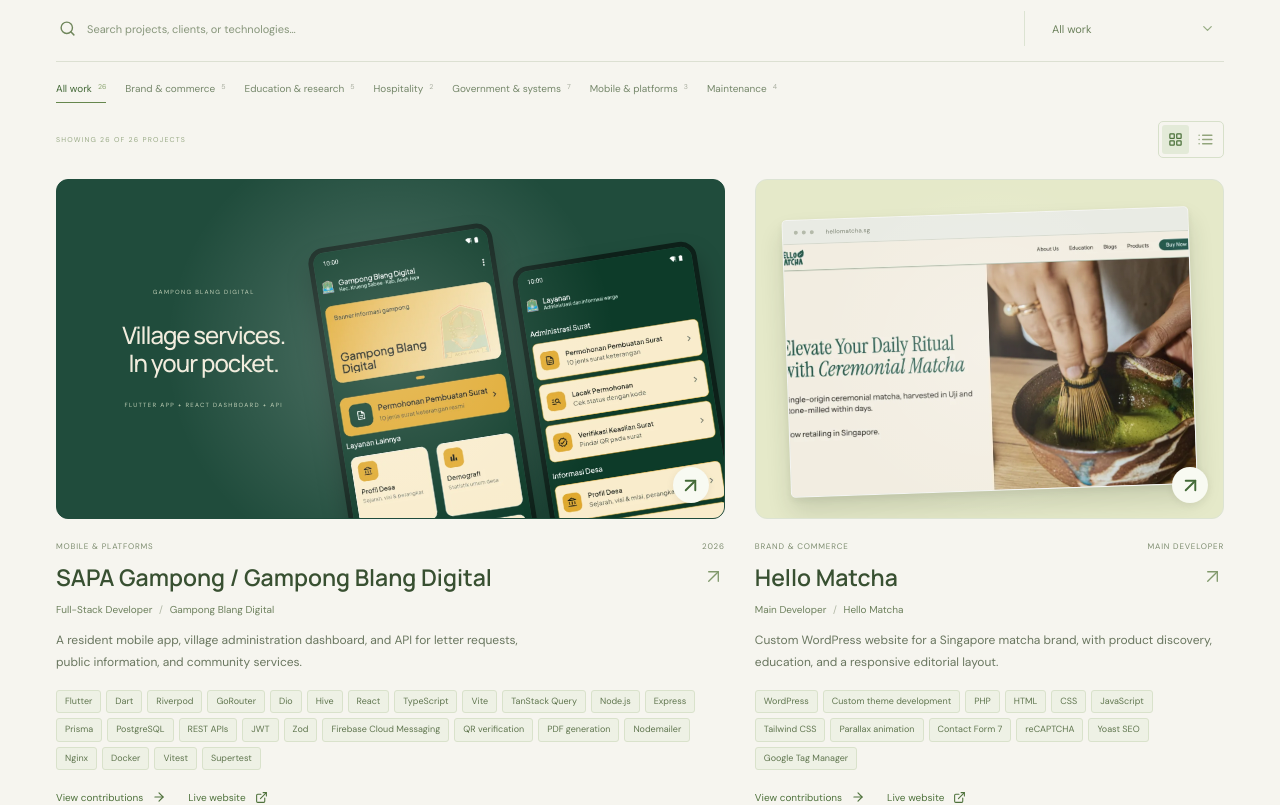
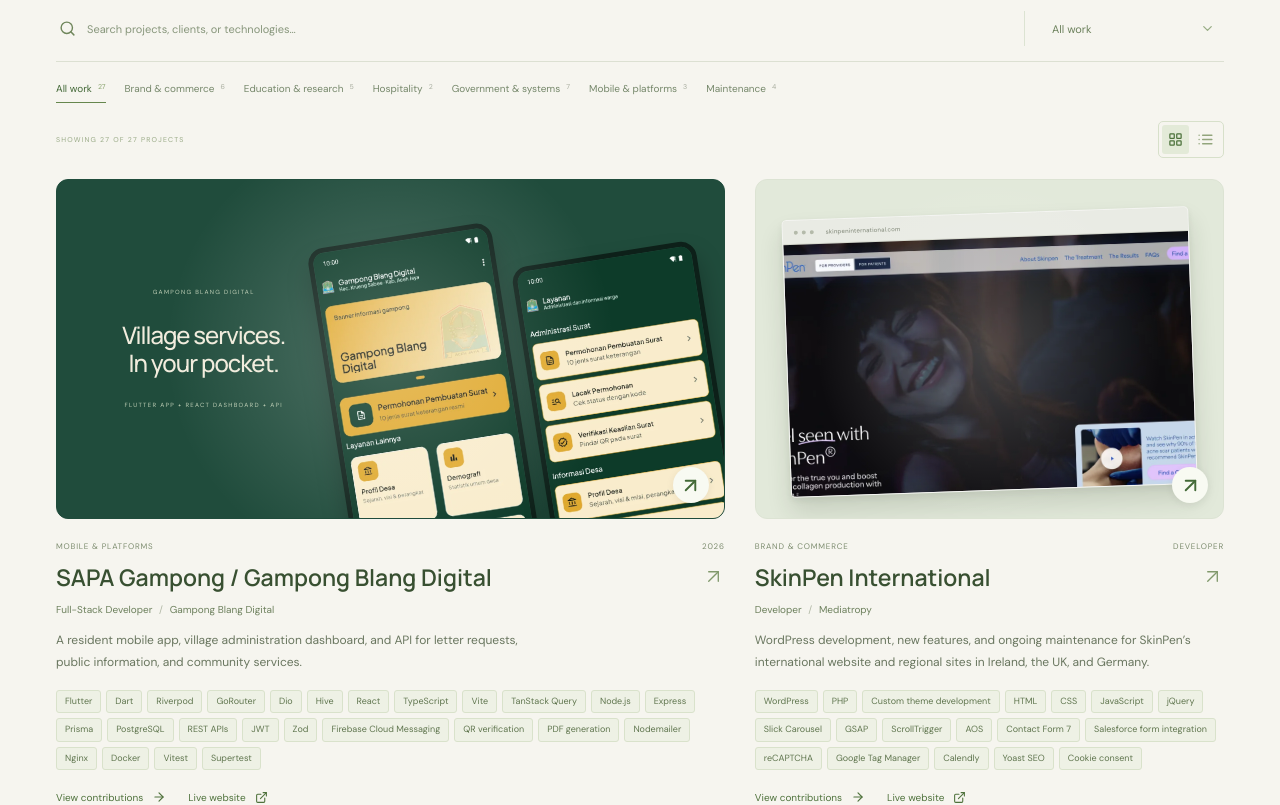
Before and after one commit to nooralizahar0925/my-portfolio, a React (Vite) app: page / in a window 1280 px wide. Shown: the part 940-1745 px from the top of the page. Built offline with nearby package versions, Linux system fonts and the light colour scheme.

Commit message:
Add SkinPen portfolio project with regional website links

```diff
--- a/src/App.tsx
+++ b/src/App.tsx
@@ -85,6 +85,7 @@ function ProjectDialog({ project, close }: { project: Project; close: () => void
       <h3>Technology & skills</h3><div className="stack-groups">{Object.entries(project.stack).map(([group, technologies]) => <div className="stack-group" key={group}><span>{group}</span><div className="tags">{technologies.map(technology => <span key={technology}>{technology}</span>)}</div></div>)}</div>
       {project.note && <p className="project-note">{project.note}</p>}
       {project.appUrl && <a className="button button-dark dialog-visit" href={project.appUrl} target="_blank" rel="noreferrer">View app on Google Play <ExternalLink size={16}/></a>}{project.url && <a className={project.appUrl ? 'text-link related-website-link' : 'button button-dark dialog-visit'} href={project.url} target="_blank" rel="noreferrer">{project.urlLabel || 'Visit live website'} <ExternalLink size={16} /></a>}
+      {project.regionalSites && <section className="regional-sites" aria-labelledby="regional-sites-title"><h3 id="regional-sites-title">Regional websites</h3><div className="regional-site-links">{project.regionalSites.map(site => <a href={site.url} key={site.url} target="_blank" rel="noreferrer"><span>{site.name}<small>{new URL(site.url).hostname}</small></span><ExternalLink size={16}/></a>)}</div></section>}
     </div>
   </dialog>;
 }
--- a/src/data.ts
+++ b/src/data.ts
@@ -22,6 +22,7 @@ export interface Project {
   url?: string;
   urlLabel?: string;
   appUrl?: string;
+  regionalSites?: { name: string; url: string }[];
   image?: string;
   note?: string;
 }
@@ -110,8 +111,39 @@ export const projects: Project[] = [
     "url": "https://gampongblangdigital.com/"
   },
   {
+    id: 'skinpen',
+    number: "02",
+    name: 'SkinPen International',
+    category: 'Brand & commerce',
+    description: 'WordPress development, new features, and ongoing maintenance for SkinPen’s international website and regional sites in Ireland, the UK, and Germany.',
+    role: 'Developer',
+    context: 'Mediatropy',
+    year: '',
+    stack: {
+      'CMS & theme': ['WordPress', 'PHP', 'Custom theme development'],
+      'Frontend': ['HTML', 'CSS', 'JavaScript', 'jQuery', 'Slick Carousel'],
+      'Motion': ['GSAP', 'ScrollTrigger', 'AOS'],
+      'Forms & integrations': ['Contact Form 7', 'Salesforce form integration', 'reCAPTCHA', 'Google Tag Manager', 'Calendly'],
+      'SEO & consent': ['Yoast SEO', 'Cookie consent'],
+    },
+    tags: ['WordPress', 'PHP', 'Custom theme development', 'HTML', 'CSS', 'JavaScript', 'jQuery', 'Slick Carousel', 'GSAP', 'ScrollTrigger', 'AOS', 'Contact Form 7', 'Salesforce form integration', 'reCAPTCHA', 'Google Tag Manager', 'Calendly', 'Yoast SEO', 'Cookie consent'],
+    contributions: [
+      'Website development across SkinPen International and the Ireland, UK, and Germany sites',
+      'New features and responsive frontend implementation for regional brand experiences',
+      'Ongoing maintenance and updates across all four websites',
+    ],
+    detail: 'Development, feature delivery, and ongoing maintenance at Mediatropy for SkinPen’s international website and three regional websites. The sites serve patients and healthcare professionals, with treatment information, clinical resources, and clinic discovery.',
+    url: 'https://skinpeninternational.com/',
+    image: '/projects/skinpen.webp',
+    regionalSites: [
+      { name: 'Ireland', url: 'https://skinpenie.com/' },
+      { name: 'United Kingdom', url: 'https://skinpenuk.com/' },
+      { name: 'Germany', url: 'https://skinpende.com/' },
+    ],
+  },
+  {
     "id": "hellomatcha",
-    "number": "02",
+    "number": "03",
     "name": "Hello Matcha",
     "category": "Brand & commerce",
     "description": "Custom WordPress website for a Singapore matcha brand, with product discovery, education, and a responsive editorial layout.",
@@ -163,7 +195,7 @@ export const projects: Project[] = [
   },
   {
     "id": "ntu",
-    "number": "03",
+    "number": "04",
     "name": "NTU College of Engineering",
     "category": "Education & research",
     "description": "A Sitefinity website presenting NTU’s engineering programmes, research, news, and institutional content.",
@@ -205,7 +237,7 @@ export const projects: Project[] = [
   },
   {
     "id": "nanofab",
-    "number": "04",
+    "number": "05",
     "name": "NTU Nanofab",
     "category": "Education & research",
     "description": "A custom WordPress website for nanofabrication facilities, equipment, research capabilities, and facility access.",
@@ -259,7 +291,7 @@ export const projects: Project[] = [
   },
   {
     "id": "kandooma",
-    "number": "05",
+    "number": "06",
     "name": "Holiday Inn Resort Kandooma",
     "category": "Hospitality",
     "description": "A resort website with custom WordPress development, scroll animation, booking widgets, and marketing integrations.",
@@ -317,7 +349,7 @@ export const projects: Project[] = [
   },
   {
     "id": "gili",
-    "number": "06",
+    "number": "07",
     "name": "Gili Lankanfushi",
     "category": "Hospitality",
     "description": "WordPress development for the Maldives resort, including custom content blocks, SEO, analytics, and booking integrations.",
@@ -390,7 +422,7 @@ export const projects: Project[] = [
   {
     "id": "dso",
     "image": "/projects/dso.webp",
-    "number": "07",
+    "number": "08",
     "name": "DSO National Laboratories — DSO50",
     "category": "Education & research",
     "description": "Frontend support for the commemorative website telling the story of DSO’s 50 years of defence research.",
@@ -425,7 +457,7 @@ export const projects: Project[] = [
   {
     "id": "join-dso",
     "image": "/projects/join-dso.webp",
-    "number": "08",
+    "number": "09",
     "name": "DSO Career Hub — Join DSO",
     "category": "Education & research",
     "description": "Recruitment website for DSO National Laboratories, with careers, scholarships, internships, and stories.",
@@ -472,7 +504,7 @@ export const projects: Project[] = [
   },
   {
     "id": "firstskool",
-    "number": "09",
+    "number": "10",
     "name": "My First Skool",
     "category": "Education & research",
     "description": "Preschool website development with CMS customisation, animation, SEO, and marketing integration.",
@@ -531,7 +563,7 @@ export const projects: Project[] = [
   {
     "id": "pmis",
     "image": "/projects/pmis.webp",
-    "number": "10",
+    "number": "11",
     "name": "PMIS — SISDA",
     "category": "Government & systems",
     "description": "Project management information system for monitoring loan-funded water-resource projects, progress, and reporting.",
@@ -576,7 +608,7 @@ export const projects: Project[] = [
   },
   {
     "id": "momentree",
-    "number": "11",
+    "number": "12",
     "name": "Momentree",
     "category": "Brand & commerce",
     "description": "A Laravel-based digital invitation platform with custom invitation experiences, RSVP workflows, and payment integration.",
@@ -639,7 +671,7 @@ export const projects: Project[] = [
   },
   {
     "id": "cetaphil",
-    "number": "12",
+    "number": "13",
     "name": "Cetaphil Friends Singapore",
     "category": "Brand & commerce",
     "description": "Maintenance of a customer rewards platform with skincare samples, receipt uploads, points, and campaigns.",
@@ -700,7 +732,7 @@ export const projects: Project[] = [
   },
   {
     "id": "jlm",
-    "number": "13",
+    "number": "14",
     "name": "Intranet JLM",
     "category": "Government & systems",
     "description": "An internal single sign-on platform connecting HR, service registration, helpdesk, reservations, support, and mobile APIs.",
@@ -766,7 +798,7 @@ export const projects: Project[] = [
   },
   {
     "id": "loan",
-    "number": "14",
+    "number": "15",
     "name": "Loan Management System",
     "category": "Government & systems",
     "description": "Loan management, monitoring, and evaluation system for a PUPR Ministry outsourcing engagement.",
@@ -820,7 +852,7 @@ export const projects: Project[] = [
   },
   {
     "id": "siva",
-    "number": "15",
+    "number": "16",
     "name": "SIVA Kemenperin",
     "category": "Government & systems",
     "description": "Web platform project for Indonesia’s Ministry of Industry.",
@@ -842,7 +874,7 @@ export const projects: Project[] = [
   },
   {
     "id": "pratista",
-    "number": "16",
+    "number": "17",
     "name": "Pratista Skincare Consultation",
     "category": "Brand & commerce",
     "description": "Company profile and online consultation website for Pratista Skincare.",
@@ -868,7 +900,7 @@ export const projects: Project[] = [
   },
   {
     "id": "koin-mobile",
-    "number": "17",
+    "number": "18",
     "name": "KOIN Application",
     "category": "Mobile & platforms",
     "description": "Mobile application enabling store owners to browse and order products.",
@@ -896,7 +928,7 @@ export const projects: Project[] = [
   },
   {
     "id": "pos",
-    "number": "18",
+    "number": "19",
     "name": "KOIN Point of Sale",
     "category": "Government & systems",
     "description": "A web-based point-of-sale system for products, inventory, and sales, connected with internal ERP systems.",
@@ -949,7 +981,7 @@ export const projects: Project[] = [
   },
   {
     "id": "crm",
-    "number": "19",
+    "number": "20",
     "name": "Bank Jatim Training CRM",
     "category": "Government & systems",
     "description": "CRM training system built for Bank Jatim through an outsourcing engagement.",
@@ -994,7 +1026,7 @@ export const projects: Project[] = [
   {
     "id": "americanstandard",
     "image": "/projects/americanstandard.webp",
-    "number": "20",
+    "number": "21",
     "name": "American Standard APAC",
     "category": "Maintenance",
     "description": "Maintenance of the regional American Standard website on Craft CMS.",
@@ -1027,7 +1059,7 @@ export const projects: Project[] = [
   {
     "id": "airselangor",
     "image": "/projects/airselangor.webp",
-    "number": "21",
+    "number": "22",
     "name": "Air Selangor",
     "category": "Maintenance",
     "description": "Maintenance of Air Selangor’s WordPress website during my agency engagement.",
@@ -1062,7 +1094,7 @@ export const projects: Project[] = [
   {
     "id": "everise",
     "image": "/projects/everise.webp",
-    "number": "22",
+    "number": "23",
     "name": "Everise",
     "category": "Maintenance",
     "description": "Maintenance work on the Everise corporate WordPress website.",
@@ -1096,7 +1128,7 @@ export const projects: Project[] = [
   {
     "id": "misc",
     "image": "/projects/misc.webp",
-    "number": "23",
+    "number": "24",
     "name": "MISC Group",
     "category": "Maintenance",
     "description": "Maintenance of an enterprise corporate website on Umbraco CMS.",
@@ -1129,7 +1161,7 @@ export const projects: Project[] = [
   },
   {
     "id": "wer4pets",
-    "number": "24",
+    "number": "25",
     "name": "WeR4Pets / PEDIGREE® App",
     "category": "Mobile & platforms",
     "description": "Maintenance of the PEDIGREE® (WeR4Pets) mobile app and its backend using React Native and Express.",
@@ -1164,7 +1196,7 @@ export const projects: Project[] = [
   },
   {
     "id": "e-archive",
-    "number": "25",
+    "number": "26",
     "name": "PUPR E-Archive",
     "category": "Government & systems",
     "description": "Electronic archive system developed for a PUPR Ministry outsourcing engagement.",
@@ -1208,7 +1240,7 @@ export const projects: Project[] = [
   },
   {
     "id": "natieva",
-    "number": "26",
+    "number": "27",
     "name": "Natieva In-house Website",
     "category": "Brand & commerce",
     "description": "In-house website development for PT. Natieva Global Internasional.",
```
Also changed, not shown: public/projects/skinpen.webp (added), src/styles.css, 1 other file (tests, documents, lock files or other folders).
